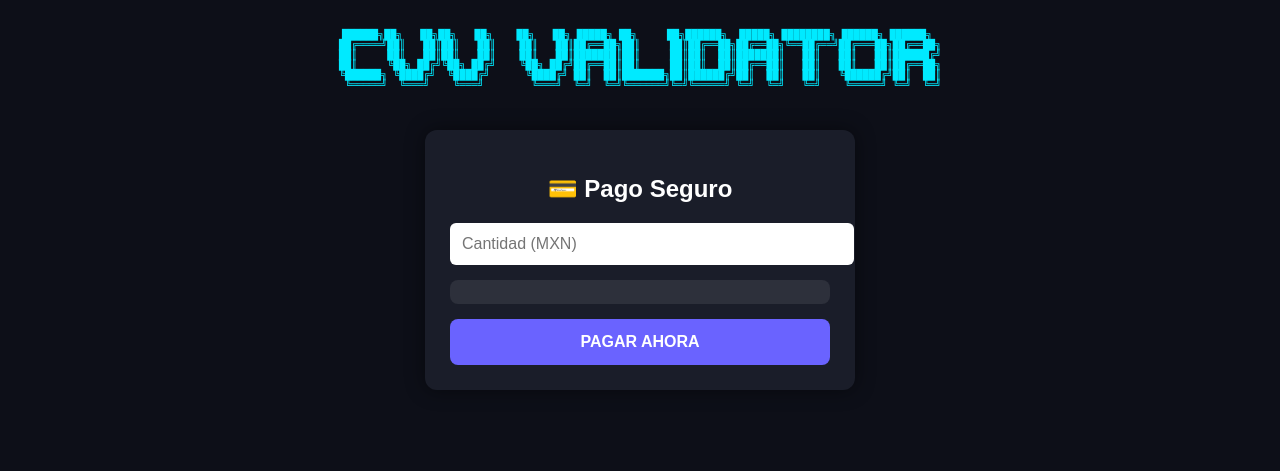
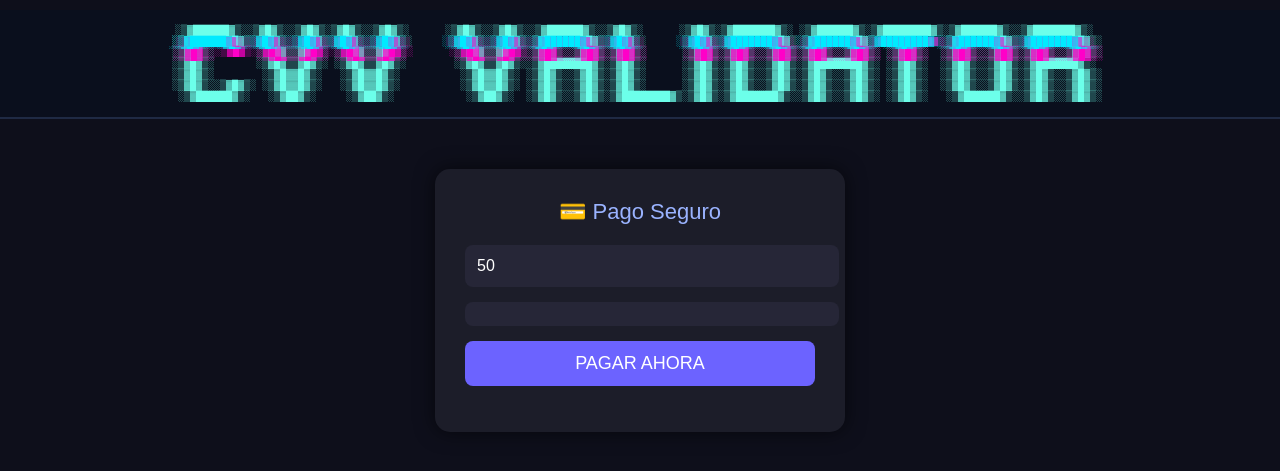
Before and after one commit to KobiDevv/Stripe_proyect, a Flask app: page / in a window 1280 px wide. Shown: the top 471 px of the page. Run offline with Flask 3, Linux system fonts and the light colour scheme; some libraries are stand-ins or nearby versions.

Commit message:
Update checkout.html

```diff
--- a/templates/checkout.html
+++ b/templates/checkout.html
@@ -1,150 +1,178 @@
 <!DOCTYPE html>
 <html lang="es">
 <head>
-<meta charset="UTF-8">
-<meta name="viewport" content="width=device-width, initial-scale=1.0">
-<title>Pago Seguro</title>
+    <meta charset="UTF-8" />
+    <meta name="viewport" content="width=device-width, initial-scale=1.0" />
+    <title>KOBINCDEV | Pago Seguro</title>
+
     <script src="https://js.stripe.com/v3/"></script>
 
     <style>
         body {
+            background: #0e0f1b;
+            color: #fff;
+            font-family: Arial, sans-serif;
             margin: 0;
-        background: #0d0f18;
-        font-family: Arial, sans-serif;
-        color: white;
-        text-align: center;
+            padding: 0;
         }
 
-    /* 🔥 BANNER ASCII — no bloquea el touch */
-    .ascii-banner {
-        font-family: monospace;
+        /* =============================
+           🔥 BANNER GLITCH ANIMADO 🔥
+        ============================== */
+        .kobibanner {
+            width: 100%;
             white-space: pre;
-        color: #00eaff;
+            overflow-x: auto;
+            font-family: "Courier New", monospace;
             font-size: 10px;
-        margin-top: 20px;
-        line-height: 10px;
-        pointer-events: none; /* 👈 CLAVE PARA CELULAR */
+            line-height: 11px;
+            text-align: center;
+            color: #6cffea;
+            background: #0a0f1d;
+            padding: 15px 0;
+            border-bottom: 2px solid #1f2a44;
+            position: relative;
         }
 
-    /* 🔥 Contenedor principal */
-    .card-box {
-        background: #1a1d29;
-        padding: 25px;
-        margin: 40px auto;
-        border-radius: 12px;
-        width: 90%;
-        max-width: 380px; /* 👈 Responsivo */
-        box-shadow: 0 0 20px #0007;
+        .kobibanner::before,
+        .kobibanner::after {
+            content: attr(data-text);
+            position: absolute;
+            top: 15px;
+            left: 0;
+            width: 100%;
+            white-space: pre;
+            overflow-x: auto;
+            clip: rect(0, 900px, 0, 0);
+            animation: glitch 1.8s infinite linear alternate-reverse;
         }
 
-    input[type="number"] {
+        .kobibanner::before {
+            color: #ff00c8;
+        }
+
+        .kobibanner::after {
+            color: #00eaff;
+            animation-duration: 2.6s;
+        }
+
+        @keyframes glitch {
+            0% { clip: rect(5px, 9999px, 25px, 0); transform: translate(-2px, -2px); }
+            20% { clip: rect(15px, 9999px, 45px, 0); transform: translate(3px, 2px); }
+            40% { clip: rect(3px, 9999px, 15px, 0); transform: translate(-5px, 1px); }
+            60% { clip: rect(15px, 9999px, 45px, 0); transform: translate(2px, -3px); }
+            80% { clip: rect(8px, 9999px, 20px, 0); transform: translate(-1px, 3px); }
+            100% { clip: rect(12px, 9999px, 39px, 0); transform: translate(4px, -1px); }
+        }
+
+        /* =============================
+           🎴 TARJETA DE PAGO PREMIUM
+        ============================== */
+        .card {
+            background: #1c1d29;
+            padding: 30px;
+            border-radius: 15px;
+            width: 350px;
+            margin: 50px auto;
+            box-shadow: 0 0 20px #0009;
+        }
+
+        .title {
+            font-size: 22px;
+            text-align: center;
+            margin-bottom: 20px;
+            color: #9ab3ff;
+        }
+
+        input, #card-element {
             width: 100%;
             padding: 12px;
-        border-radius: 6px;
+            margin-bottom: 15px;
+            border-radius: 8px;
             border: none;
-        margin-bottom: 15px;
             font-size: 16px;
+            background: #262637;
+            color: #fff;
         }
 
-    #card-element {
+        button {
+            width: 100%;
             padding: 12px;
-        background: #ffffff15;
+            background: #6c63ff;
+            border: none;
             border-radius: 8px;
-        margin-bottom: 15px;
+            color: white;
+            font-size: 18px;
+            cursor: pointer;
+            transition: 0.2s;
         }
 
-    #payButton {
-        width: 100%;
-        padding: 14px;
-        background: #6a63ff;
-        border: none;
-        color: white;
-        font-weight: bold;
-        font-size: 16px;
-        border-radius: 8px;
-        cursor: pointer;
+        button:hover {
+            background: #827aff;
         }
 
-    #payButton:disabled {
-        background: #444;
-    }
-
-    /* 🔥 Alertas dentro del formulario */
-    .alert {
-        margin-top: 12px;
-        padding: 10px;
-        border-radius: 6px;
-        font-size: 14px;
+        .loading {
             display: none;
-    }
-
-    .alert.error {
-        background: #ff4d4d33;
-        border: 1px solid #ff4d4d;
-        color: #ffbaba;
-    }
-
-    .alert.success {
-        background: #2ecc7033;
-        border: 1px solid #2ecc71;
-        color: #b8ffcc;
+            text-align: center;
+            margin-top: 10px;
         }
     </style>
 </head>
 
 <body>
 
-<!-- ⭐ TU BANNER PREMIUM ⭐ -->
-<div class="ascii-banner">
-██████╗██╗   ██╗██╗   ██╗    ██╗   ██╗ █████╗ ██╗     ██╗██████╗  █████╗ ████████╗ ██████╗ ██████╗
-██╔════╝██║   ██║██║   ██║    ██║   ██║██╔══██╗██║     ██║██╔══██╗██╔══██╗╚══██╔══╝██╔═══██╗██╔══██╗
-██║     ██║   ██║██║   ██║    ██║   ██║███████║██║     ██║██║  ██║███████║   ██║   ██║   ██║██████╔╝
-██║     ╚██╗ ██╔╝╚██╗ ██╔╝    ╚██╗ ██╔╝██╔══██║██║     ██║██║  ██║██╔══██║   ██║   ██║   ██║██╔══██╗
-╚██████╗ ╚████╔╝  ╚████╔╝      ╚████╔╝ ██║  ██║███████╗██║██████╔╝██║  ██║   ██║   ╚██████╔╝██║  ██║
- ╚═════╝  ╚═══╝    ╚═══╝        ╚═══╝  ╚═╝  ╚═╝╚══════╝╚═╝╚═════╝ ╚═╝  ╚═╝   ╚═╝    ╚═════╝ ╚═╝  ╚═╝
-</div>
+    <!-- ===============================
+         BANNER GLITCH KOBINCDEV
+    ================================== -->
+    <pre class="kobibanner" data-text="
+░▒▓██████▓▒░░▒▓█▓▒░░▒▓█▓▒░▒▓█▓▒░░▒▓█▓▒░      ░▒▓█▓▒░░▒▓█▓▒░░▒▓██████▓▒░░▒▓█▓▒░      ░▒▓█▓▒░▒▓███████▓▒░ ░▒▓██████▓▒░▒▓████████▓▒░▒▓██████▓▒░░▒▓███████▓▒░
+░▒▓█▓▒░░▒▓█▓▒░▒▓█▓▒░░▒▓█▓▒░▒▓█▓▒░░▒▓█▓▒░      ░▒▓█▓▒░░▒▓█▓▒░▒▓█▓▒░░▒▓█▓▒░▒▓█▓▒░      ░▒▓█▓▒░▒▓█▓▒░░▒▓█▓▒░▒▓█▓▒░░▒▓█▓▒░ ░▒▓█▓▒░  ░▒▓█▓▒░░▒▓█▓▒░▒▓█▓▒░░▒▓█▓▒░
+░▒▓█▓▒░       ░▒▓█▓▒▒▓█▓▒░ ░▒▓█▓▒▒▓█▓▒░        ░▒▓█▓▒▒▓█▓▒░░▒▓█▓▒░░▒▓█▓▒░▒▓█▓▒░      ░▒▓█▓▒░▒▓█▓▒░░▒▓█▓▒░▒▓█▓▒░░▒▓█▓▒░ ░▒▓█▓▒░  ░▒▓█▓▒░░▒▓█▓▒░▒▓█▓▒░░▒▓█▓▒░
+░▒▓█▓▒░       ░▒▓█▓▒▒▓█▓▒░ ░▒▓█▓▒▒▓█▓▒░        ░▒▓█▓▒▒▓█▓▒░░▒▓████████▓▒░▒▓█▓▒░      ░▒▓█▓▒░▒▓█▓▒░░▒▓█▓▒░▒▓████████▓▒░ ░▒▓█▓▒░  ░▒▓█▓▒░░▒▓█▓▒░▒▓███████▓▒░
+░▒▓█▓▒░        ░▒▓█▓▓█▓▒░   ░▒▓█▓▓█▓▒░          ░▒▓█▓▓█▓▒░ ░▒▓█▓▒░░▒▓█▓▒░▒▓█▓▒░      ░▒▓█▓▒░▒▓█▓▒░░▒▓█▓▒░▒▓█▓▒░░▒▓█▓▒░ ░▒▓█▓▒░  ░▒▓█▓▒░░▒▓█▓▒░▒▓█▓▒░░▒▓█▓▒░
+░▒▓█▓▒░░▒▓█▓▒░ ░▒▓█▓▓█▓▒░   ░▒▓█▓▓█▓▒░          ░▒▓█▓▓█▓▒░ ░▒▓█▓▒░░▒▓█▓▒░▒▓█▓▒░      ░▒▓█▓▒░▒▓█▓▒░░▒▓█▓▒░▒▓█▓▒░░▒▓█▓▒░ ░▒▓█▓▒░  ░▒▓█▓▒░░▒▓█▓▒░▒▓█▓▒░░▒▓█▓▒░
+ ░▒▓██████▓▒░   ░▒▓██▓▒░     ░▒▓██▓▒░            ░▒▓██▓▒░  ░▒▓█▓▒░░▒▓█▓▒░▒▓████████▓▒░▒▓█▓▒░▒▓███████▓▒░░▒▓█▓▒░░▒▓█▓▒░ ░▒▓█▓▒░   ░▒▓██████▓▒░░▒▓█▓▒░░▒▓█▓▒░
+">
+░▒▓██████▓▒░░▒▓█▓▒░░▒▓█▓▒░▒▓█▓▒░░▒▓█▓▒░      ░▒▓█▓▒░░▒▓█▓▒░░▒▓██████▓▒░░▒▓█▓▒░      ░▒▓█▓▒░▒▓███████▓▒░ ░▒▓██████▓▒░▒▓████████▓▒░▒▓██████▓▒░░▒▓███████▓▒░
+░▒▓█▓▒░░▒▓█▓▒░▒▓█▓▒░░▒▓█▓▒░▒▓█▓▒░░▒▓█▓▒░      ░▒▓█▓▒░░▒▓█▓▒░▒▓█▓▒░░▒▓█▓▒░▒▓█▓▒░      ░▒▓█▓▒░▒▓█▓▒░░▒▓█▓▒░▒▓█▓▒░░▒▓█▓▒░ ░▒▓█▓▒░  ░▒▓█▓▒░░▒▓█▓▒░▒▓█▓▒░░▒▓█▓▒░
+░▒▓█▓▒░       ░▒▓█▓▒▒▓█▓▒░ ░▒▓█▓▒▒▓█▓▒░        ░▒▓█▓▒▒▓█▓▒░░▒▓█▓▒░░▒▓█▓▒░▒▓█▓▒░      ░▒▓█▓▒░▒▓█▓▒░░▒▓█▓▒░▒▓█▓▒░░▒▓█▓▒░ ░▒▓█▓▒░  ░▒▓█▓▒░░▒▓█▓▒░▒▓█▓▒░░▒▓█▓▒░
+░▒▓█▓▒░       ░▒▓█▓▒▒▓█▓▒░ ░▒▓█▓▒▒▓█▓▒░        ░▒▓█▓▒▒▓█▓▒░░▒▓████████▓▒░▒▓█▓▒░      ░▒▓█▓▒░▒▓█▓▒░░▒▓█▓▒░▒▓████████▓▒░ ░▒▓█▓▒░  ░▒▓█▓▒░░▒▓█▓▒░▒▓███████▓▒░
+░▒▓█▓▒░        ░▒▓█▓▓█▓▒░   ░▒▓█▓▓█▓▒░          ░▒▓█▓▓█▓▒░ ░▒▓█▓▒░░▒▓█▓▒░▒▓█▓▒░      ░▒▓█▓▒░▒▓█▓▒░░▒▓█▓▒░▒▓█▓▒░░▒▓█▓▒░ ░▒▓█▓▒░  ░▒▓█▓▒░░▒▓█▓▒░▒▓█▓▒░░▒▓█▓▒░
+░▒▓█▓▒░░▒▓█▓▒░ ░▒▓█▓▓█▓▒░   ░▒▓█▓▓█▓▒░          ░▒▓█▓▓█▓▒░ ░▒▓█▓▒░░▒▓█▓▒░▒▓█▓▒░      ░▒▓█▓▒░▒▓█▓▒░░▒▓█▓▒░▒▓█▓▒░░▒▓█▓▒░ ░▒▓█▓▒░  ░▒▓█▓▒░░▒▓█▓▒░▒▓█▓▒░░▒▓█▓▒░
+ ░▒▓██████▓▒░   ░▒▓██▓▒░     ░▒▓██▓▒░            ░▒▓██▓▒░  ░▒▓█▓▒░░▒▓█▓▒░▒▓████████▓▒░▒▓█▓▒░▒▓███████▓▒░░▒▓█▓▒░░▒▓█▓▒░ ░▒▓█▓▒░   ░▒▓██████▓▒░░▒▓█▓▒░░▒▓█▓▒░
+</pre>
 
-<div class="card-box">
-    <h2>💳 Pago Seguro</h2>
 
-    <input id="amount" type="number" placeholder="Cantidad (MXN)" />
+    <div class="card">
+        <div class="title">💳 Pago Seguro</div>
+
+        <input id="amount
+        <input id="amount" type="number" placeholder="Monto en MXN" value="50">
 
         <div id="card-element"></div>
 
-    <button id="payButton">PAGAR AHORA</button>
+        <button id="payBtn">PAGAR AHORA</button>
 
-    <div id="alert" class="alert"></div>
+        <div class="loading" id="loading">Procesando pago...</div>
+        <p id="message"></p>
     </div>
 
-
     <script>
-    const stripe = Stripe("YOUR_PUBLISHABLE_KEY"); // 🔥 Reemplaza con tu PK LIVE
+        const stripe = Stripe("{{ publishable_key }}");
         const elements = stripe.elements();
         const card = elements.create("card", { hidePostalCode: true });
         card.mount("#card-element");
 
-    const alertBox = document.getElementById("alert");
+        document.getElementById("payBtn").addEventListener("click", async () => {
+            const amount = document.getElementById("amount").value;
+            const loading = document.getElementById("loading");
+            const btn = document.getElementById("payBtn");
+            const msg = document.getElementById("message");
 
-    function showAlert(type, msg) {
-        alertBox.className = "alert " + type;
-        alertBox.innerText = msg;
-        alertBox.style.display = "block";
-    }
+            btn.disabled = true;
+            loading.style.display = "block";
+            msg.innerHTML = "";
 
-    document.getElementById("payButton").addEventListener("click", async () => {
-        alertBox.style.display = "none";
-
-        const amount = Number(document.getElementById("amount").value);
-        if (amount < 10) {
-            showAlert("error", "El monto mínimo es $10 MXN.");
-            return;
-        }
-
-        const payButton = document.getElementById("payButton");
-        payButton.disabled = true;
-        payButton.innerText = "Procesando...";
-
-        // Crear Intent
             const res = await fetch("/create-payment-intent", {
                 method: "POST",
                 headers: { "Content-Type": "application/json" },
@@ -153,25 +181,25 @@
 
             const data = await res.json();
 
-        if (!data.clientSecret) {
-            showAlert("error", "Error al crear el intento de pago.");
-            payButton.disabled = false;
-            payButton.innerText = "PAGAR AHORA";
+            if (data.error) {
+                loading.style.display = "none";
+                btn.disabled = false;
+                msg.innerHTML = "❌ Error: " + data.error;
                 return;
             }
 
-        // Confirmar pago
-        const result = await stripe.confirmCardPayment(data.clientSecret, {
-            payment_method: { card: card }
-        });
+            const { paymentIntent, error } = await stripe.confirmCardPayment(
+                data.clientSecret,
+                { payment_method: { card: card } }
+            );
 
-        if (result.error) {
-            showAlert("error", "❌ " + result.error.message);
-            payButton.disabled = false;
-            payButton.innerText = "PAGAR AHORA";
-        } else {
-            showAlert("success", "✔ Pago exitoso!");
-            payButton.innerText = "LISTO ✔";
+            loading.style.display = "none";
+            btn.disabled = false;
+
+            if (error) {
+                msg.innerHTML = "❌ " + error.message;
+            } else if (paymentIntent.status === "succeeded") {
+                window.location.href = "/success";
             }
         });
     </script>
```
Lines whose indentation alone changed are shown as unchanged.
